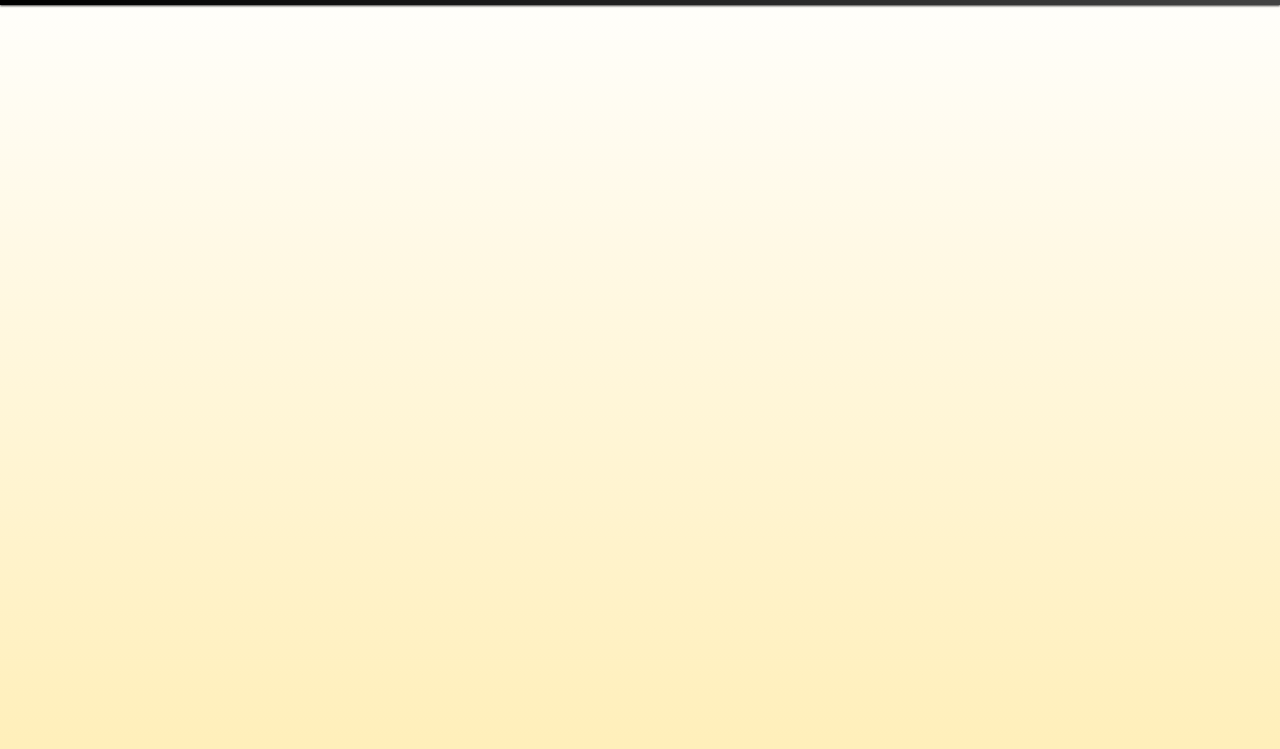
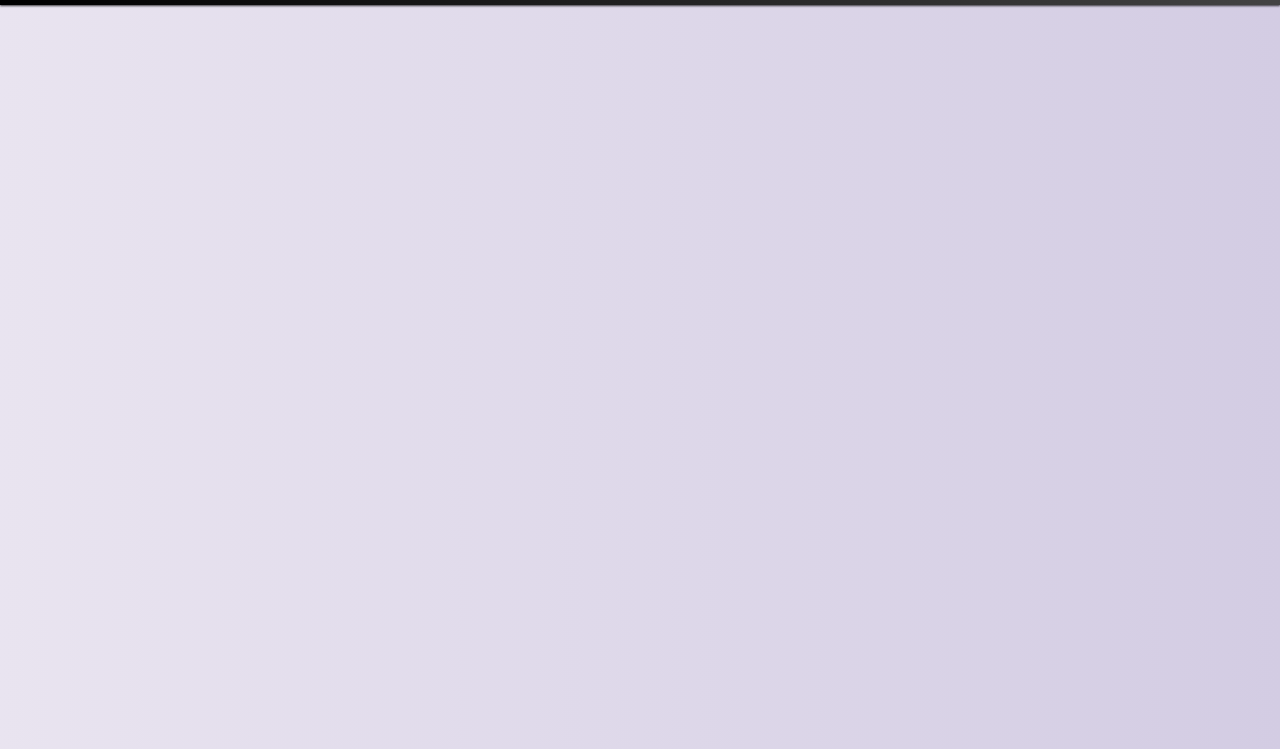
Before and after one commit to DavidCodina/test-repo, a plain HTML site: page index.html in a window 1280 px wide. Shown: the part 51-800 px from the top of the page. Drawn offline with nearby package versions, Linux system fonts and the light colour scheme.

Commit message:
Changed bg to light purple gradient

```diff
--- a/index.html
+++ b/index.html
@@ -23,10 +23,10 @@
     width: 100%;
     min-height: 100vh;
     color: #333;
-    background: #FFEFBA;  /* fallback for old browsers */
-    background: -webkit-linear-gradient(to bottom, #FFFFFF, #FFEFBA);  /* Chrome 10-25, Safari 5.1-6 */
-    background: linear-gradient(to bottom, #FFFFFF, #FFEFBA); /* W3C, IE 10+/ Edge, Firefox 16+, Chrome 26+, Opera 12+, Safari 7+ */
-    overflow-x:hidden; /* Safari needs this to prevent horizontal scrolling. */
+    background: #D3CCE3;
+    background: -webkit-linear-gradient(to right, #E9E4F0, #D3CCE3);
+    background: linear-gradient(to right, #E9E4F0, #D3CCE3);
+    overflow-x:hidden;
   }
 
   .transition-none * {
```
